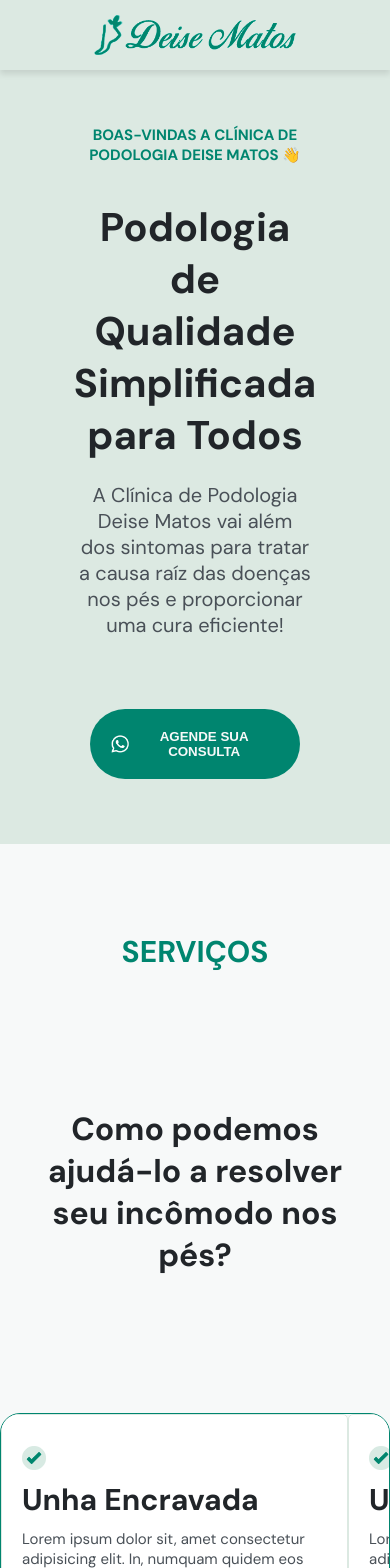
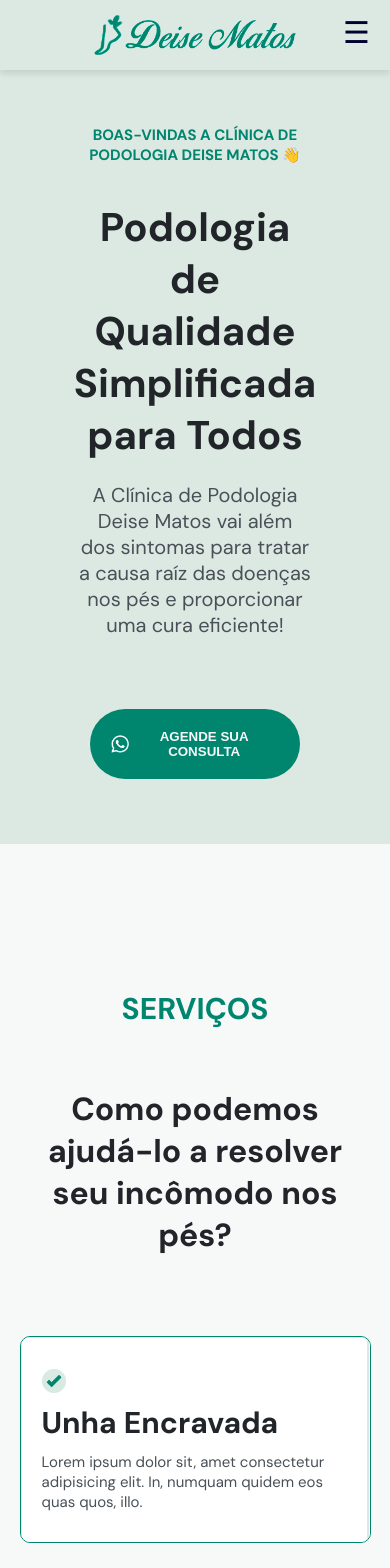
Before and after one commit to devfelipeeduardo/site-podologia-deise-matos, a React (Vite) app in the folder frontend/: page / in a window 390 px wide. Shown: the top 1568 px of the page. Built offline with nearby package versions, Linux system fonts and the light colour scheme.

Commit message:
style(responsiviness): alguns ajustes na responsividade, alteracao da cor do botao. ainda preciso melhorar a parte do nav estar duplicado.

```diff
--- a/frontend/src/index.css
+++ b/frontend/src/index.css
@@ -11,6 +11,7 @@
 
   --grey-head-line: #212529;
   --grey-paragraph: #495057;
+  --dark-blue: rgb(0, 0, 49);
 }
 
 /* Global */
@@ -596,7 +597,7 @@ footer .social-medias-container .fb-icon {
     font-size: 3rem;
     background: none;
     border: none;
-    color: var(--brand-green-light);
+    color: var(--dark-blue);
     cursor: pointer;
     z-index: 10001;
   }
@@ -685,10 +686,10 @@ footer .social-medias-container .fb-icon {
     grid-template-columns: repeat(6, 1fr);
     grid-template-rows: 1fr;
     height: 207px;
-    width: 100vw;
+    width: 90vw;
     overflow-y: scroll;
     border: 1px solid var(--brand-green);
-    border-radius: 20px;
+    border-radius: 10px;
   }
 
   .solutions .solution-child {
@@ -701,17 +702,18 @@ footer .social-medias-container .fb-icon {
 
   .second-section .services-container {
     display: flex;
-    justify-content: space-around;
+    /* justify-content: space-around; */
     height: 100vh;
   }
 
   .services-container h3 {
     font-size: 3rem;
-    margin-top: 20px;
+    margin-bottom: 60px;
   }
 
   .services-container h2 {
     font-size: 3.2rem;
+    margin-bottom: 80px;
   }
 
   /* Third Container */
```
